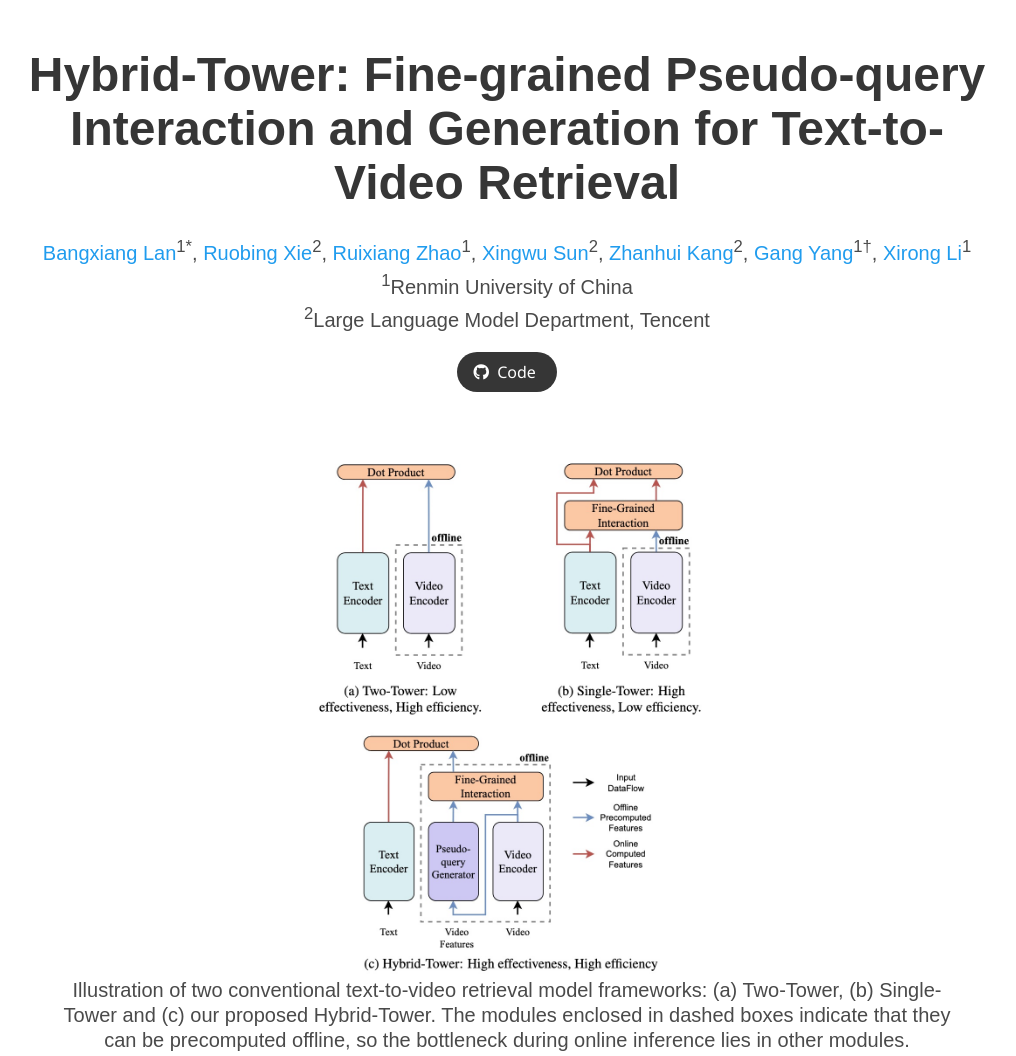
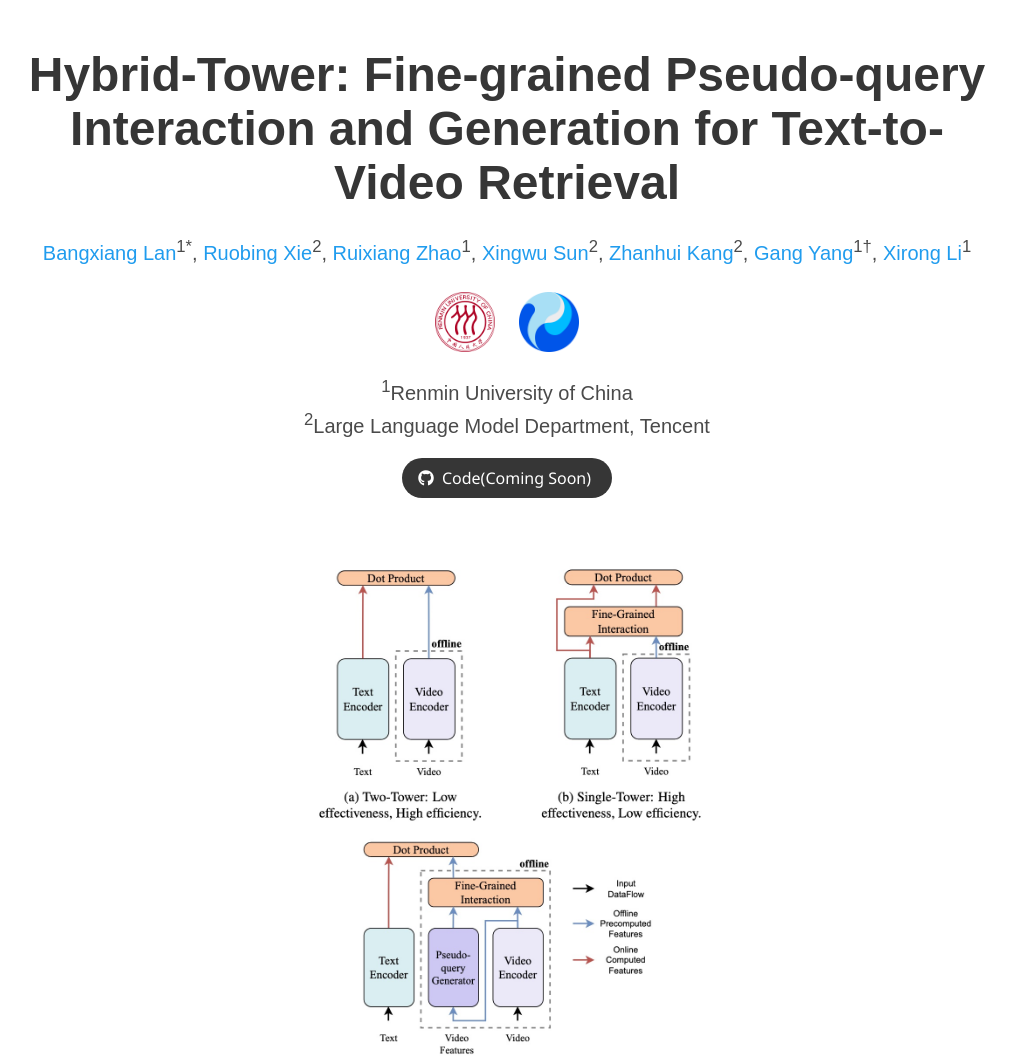
Before and after one commit to lbx73737373/PIG-ProjectPage, a plain HTML site: page index.html in a window 1280 px wide. Shown: the top 1056 px of the page, without its empty margins (133-1149 px from the left). Drawn offline with nearby package versions, Linux system fonts and the light colour scheme; some icons are missing; a web font is replaced by a local one.

Commit message:
add logos

```diff
--- a/index.html
+++ b/index.html
@@ -78,6 +78,15 @@
               </span>
             </div>
 
+            <div class="columns is-centered is-vcentered" style="margin-top: 0.75rem; margin-bottom: 0.25rem;">
+              <div class="column is-narrow has-text-centered">
+                <img src="static/images/Renmin_University_of_China_logo.svg.png" alt="Renmin University of China" style="height: 60px;">
+              </div>
+              <div class="column is-narrow has-text-centered">
+                <img src="static/images/hunyuan-logo.png" alt="Hunyuan" style="height: 60px;">
+              </div>
+            </div>
+
             <div class="is-size-5 publication-authors">
               <span class="author-block"><sup>1</sup>Renmin University of China</span><br>
               <span class="author-block"><sup>2</sup>Large Language Model Department, Tencent</span>
@@ -109,12 +118,12 @@
 
                   <!-- Github link -->
                   <span class="link-block">
-                    <a href="https://anonymous.4open.science/r/fpig-ABC5" target="_blank"
+                    <a href="#" target="_self"
                     class="external-link button is-normal is-rounded is-dark">
                     <span class="icon">
                       <i class="fab fa-github"></i>
                     </span>
-                    <span>Code</span>
+                    <span>Code(Coming Soon)</span>
                   </a>
                 </span>
 
```
Also changed, not shown: static/images/Renmin_University_of_China_logo.svg.png (added), static/images/Tencent-Logo.avif (added), static/images/hunyuan-logo.png (added), 1 other file.
